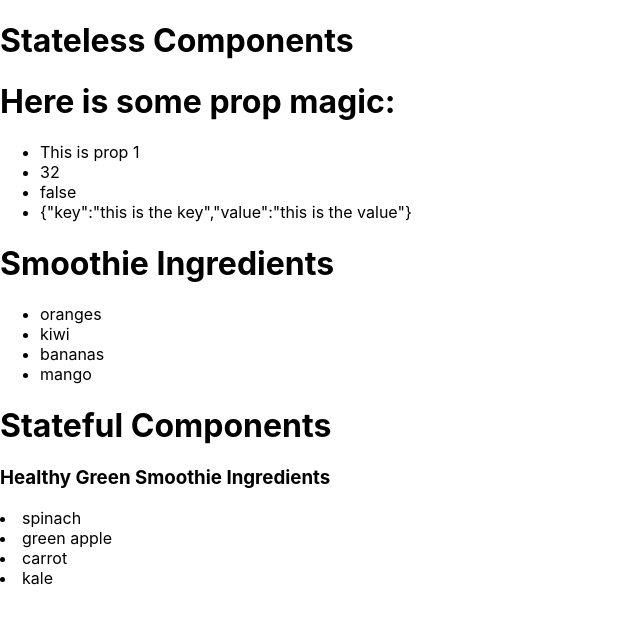
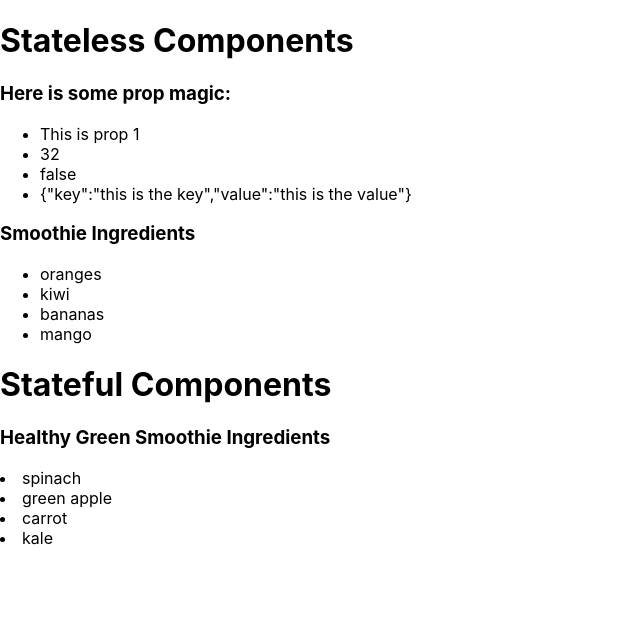
Before and after one commit to teresacho135/questions-1, a React (Create React App) app: page / in a window 1280 px wide. Shown: the top 624 px of the page, without its empty margins (0-640 px from the left). Built offline with nearby package versions, Linux system fonts and the light colour scheme.

Commit message:
adds some headers for better readability on page

```diff
--- a/src/components/stateless-component2.js
+++ b/src/components/stateless-component2.js
@@ -3,7 +3,7 @@ import React from 'react';
 export default function StatelessComponent2(props) {
     return (
         <div>
-            <h1>Smoothie Ingredients</h1>
+            <h3>Smoothie Ingredients</h3>
                 <ul>
                     {
                         props.items.map(item => <li>{ item }</li>)
--- a/src/components/stateless-components.js
+++ b/src/components/stateless-components.js
@@ -3,7 +3,7 @@ import React from 'react'
 export default function StatelessComponent(props) {
     return (
         <div>
-            <h1>Here is some prop magic:</h1>
+            <h3>Here is some prop magic:</h3>
                 <ul>
                     <li>{ props.props_1 }</li>
                     <li>{ props.props_2 }</li>
```
